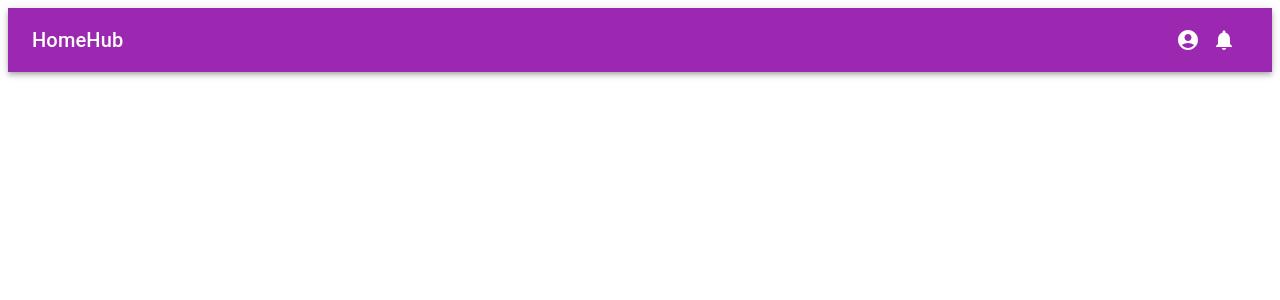
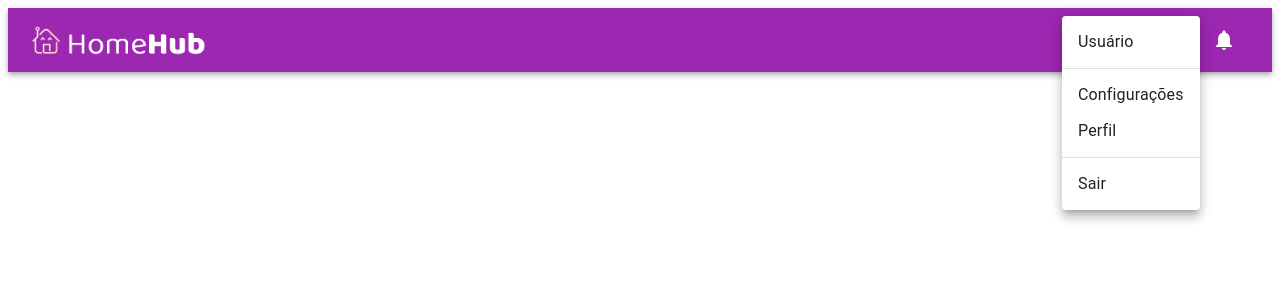
Before and after one commit to cicatriz-dev/home-hub, a React app in the folder react-navbar/: page / in a window 1280 px wide. Both pictures are taken after a click on the button 1188 px from the left and 40 px from the top of the page. Shown: the top 300 px of the page. Built offline with nearby package versions, Linux system fonts and the light colour scheme; the HTML template or start-up script is replaced by a standard one.

Commit message:
codigo aula 4.1

```diff
--- a/react-navbar/src/App.tsx
+++ b/react-navbar/src/App.tsx
@@ -1,23 +1,54 @@
-import { AppBar, Badge, Box, IconButton, Toolbar, Typography } from '@mui/material';
+import { AppBar, Badge, Box, Divider, IconButton, Menu, MenuItem, Toolbar } from '@mui/material';
 
 import { AccountCircle } from '@mui/icons-material';
+import HomeHubLogo from './assets/home-hub.png';
 import NotificationsIcon from '@mui/icons-material/Notifications';
+import { useState } from 'react';
 
 export default function App() {
+	const [anchorEl, setAnchorEl] = useState<null | HTMLElement>(null);
+	const isMenuOpen = Boolean(anchorEl);
+
+	const handleMenuClose = () => {
+		setAnchorEl(null);
+	};
+
+	const handleProfileMenuOpen = (event: React.MouseEvent<HTMLElement>) => {
+		setAnchorEl(event.currentTarget);
+	};
+
+	const renderMenu = (
+		<Menu
+			anchorEl={anchorEl}
+			anchorOrigin={{
+				vertical: 'top',
+				horizontal: 'right',
+			}}
+			keepMounted
+			transformOrigin={{
+				vertical: 'top',
+				horizontal: 'right',
+			}}
+			open={isMenuOpen}
+			onClose={handleMenuClose}
+		>
+			<MenuItem onClick={handleMenuClose}>Usuário</MenuItem>
+			<Divider />
+			<MenuItem onClick={handleMenuClose}>Configurações</MenuItem>
+			<MenuItem onClick={handleMenuClose}>Perfil</MenuItem>
+			<Divider />
+			<MenuItem onClick={handleMenuClose}>Sair</MenuItem>
+		</Menu>
+	);
+
 	return (
 		<Box sx={{ flexGrow: 1 }}>
 			<AppBar position='static' sx={{ backgroundColor: '#9C27B0' }}>
 				<Toolbar>
-					<Typography
-						variant='h6'
-						noWrap
-						component='div'
-						sx={{ display: { xs: 'none', sm: 'block' } }}
-					>
-						HomeHub
-					</Typography>
+					<img src={HomeHubLogo} style={{ width: '176px' }} />
 					<Box sx={{ flexGrow: 1 }} />
 					<Box sx={{ display: { xs: 'none', md: 'flex' } }}>
+						<MenuItem onClick={handleProfileMenuOpen}>
 							<IconButton
 								size='large'
 								edge='end'
@@ -28,6 +59,7 @@ export default function App() {
 							>
 								<AccountCircle />
 							</IconButton>
+						</MenuItem>
 						<IconButton size='large' color='inherit'>
 							<Badge color='error'>
 								<NotificationsIcon />
@@ -36,6 +68,7 @@ export default function App() {
 					</Box>
 				</Toolbar>
 			</AppBar>
+			{renderMenu}
 		</Box>
 	);
 }
```
Also changed, not shown: react-navbar/src/assets/home-hub.png (added). Lines whose indentation alone changed are shown as unchanged.
